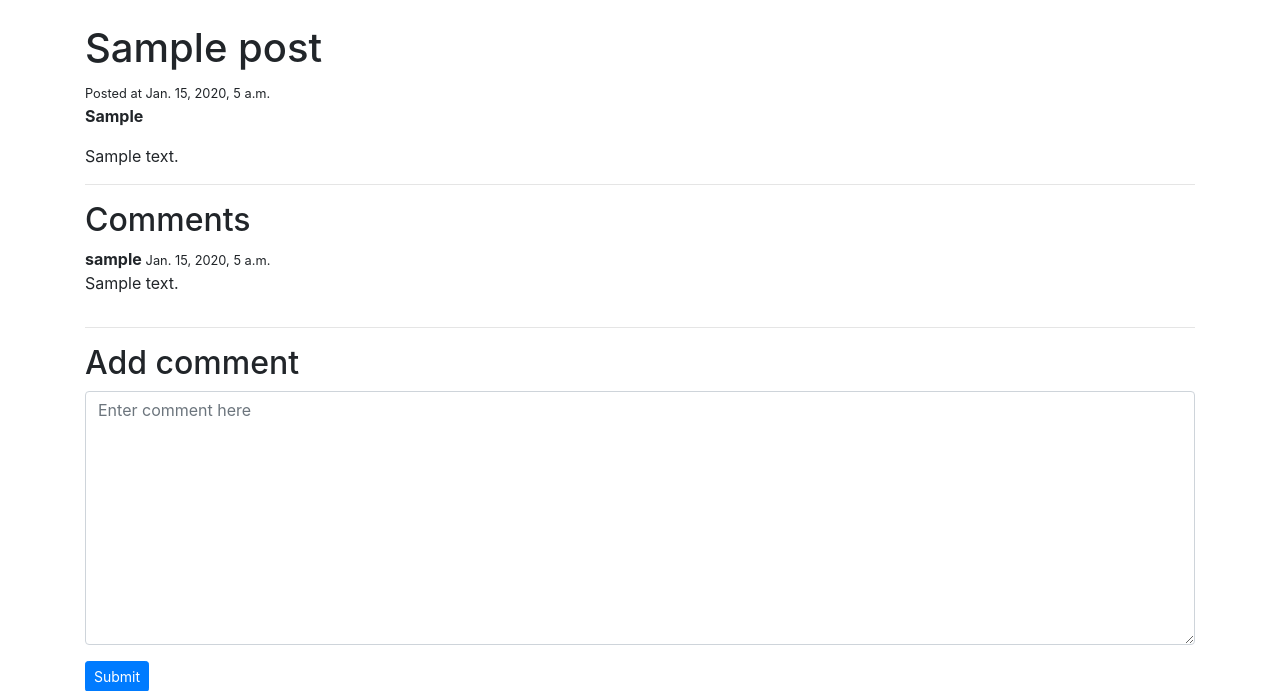
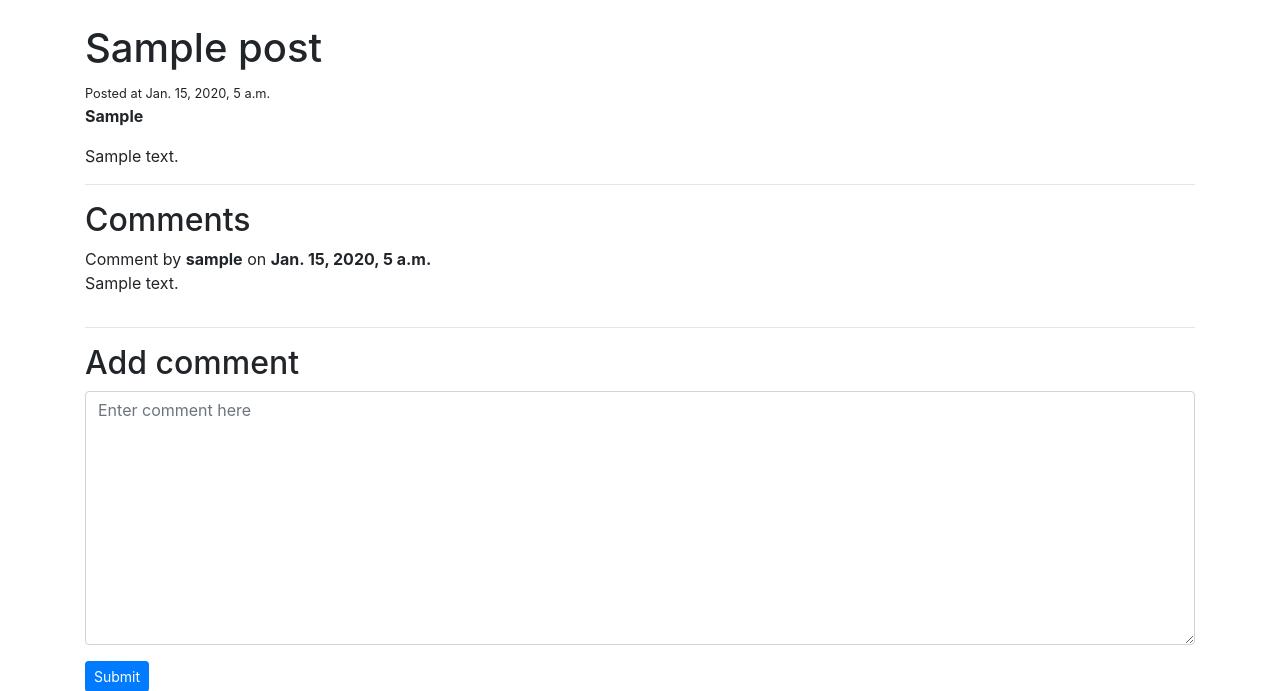
Before and after one commit to MKing301/django-project, a Django app: a page that uses mysite/blog/templates/blog/post_detail.html in a window 1280 px wide. Shown: the part 56-747 px from the top of the page. Run offline with Django 3.2, Linux system fonts and the light colour scheme; a user stored in the database is signed in; tables that the repository leaves empty hold one stand-in row (values such as "Sample post"); some libraries are stand-ins or nearby versions.

Commit message:
Update post details comment content

```diff
--- a/mysite/blog/templates/blog/post_detail.html
+++ b/mysite/blog/templates/blog/post_detail.html
@@ -19,7 +19,7 @@
             <div class="media-content">
                 <div class="content">
                     <p>
-                        <strong>{{ comment.name }}   </strong><small>{{ comment.comment_inserted_date }}</small>
+                        Comment by <strong>{{ comment.name }}</strong> on <strong>{{ comment.comment_inserted_date }}</strong>
                         <br>
                         {{ comment.body }}
                     </p>
```
